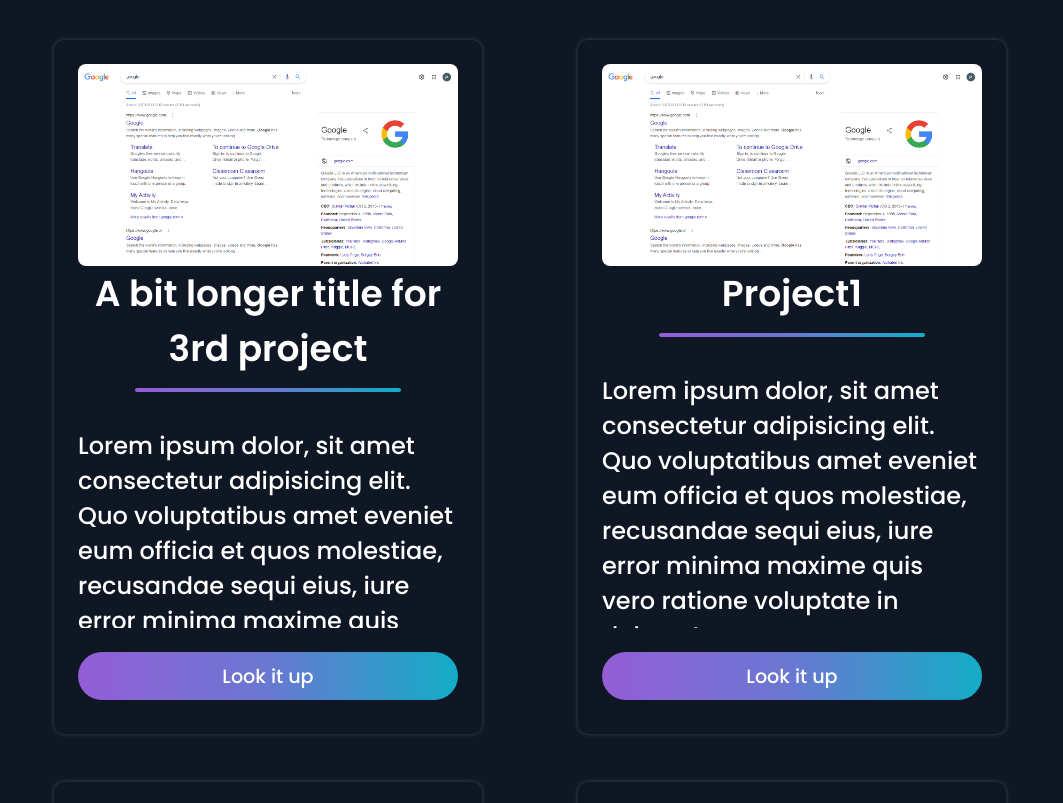
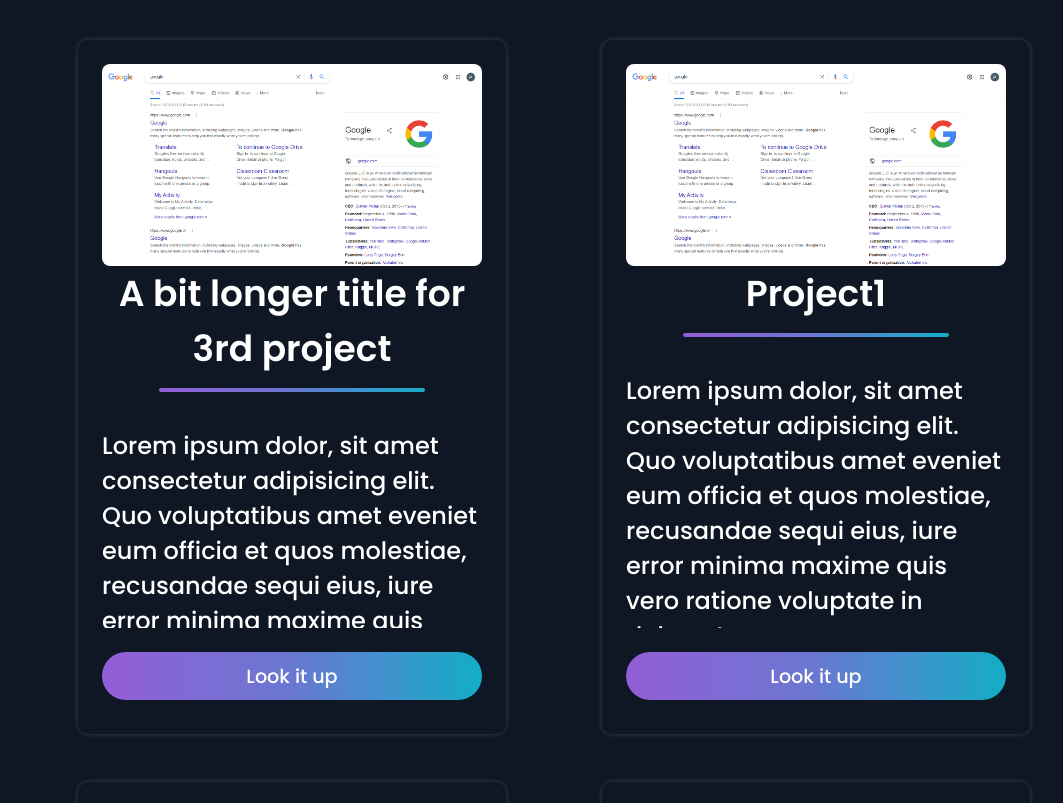
Before and after one commit to solidtop/portfolio, a plain HTML site: page index.html in a window 1280 px wide. Shown: the part 753-1556 px from the top of the page, without its empty margins (110-1173 px from the left). Drawn offline with Linux system fonts and the light colour scheme.

Commit message:
Add main.css file

```diff
--- a/static/main.css
+++ b/static/main.css
@@ -240,6 +240,8 @@ progress::-moz-progress-bar {
   margin-top: 2em;
   margin-bottom: 8em;
   padding: 0 2em;
+  padding: 0;
+  padding-left: 2em;
 }
 
 .project-list {
```
